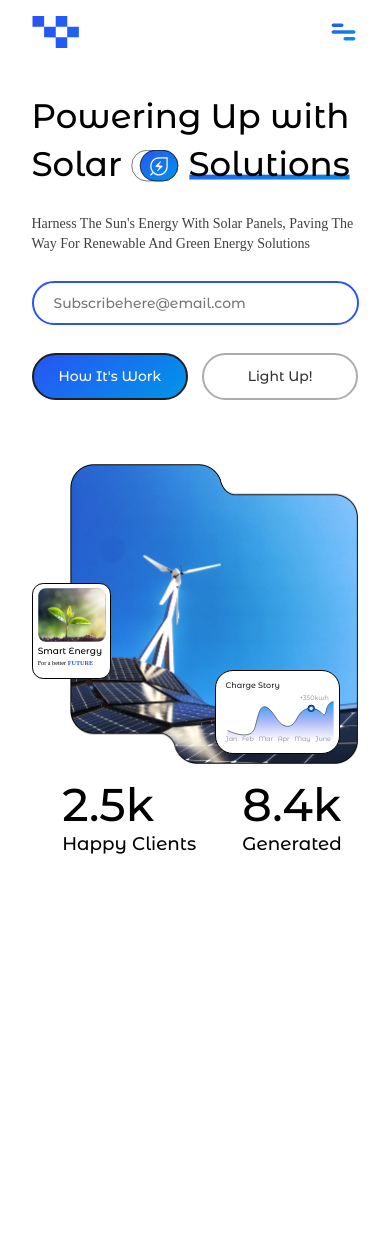
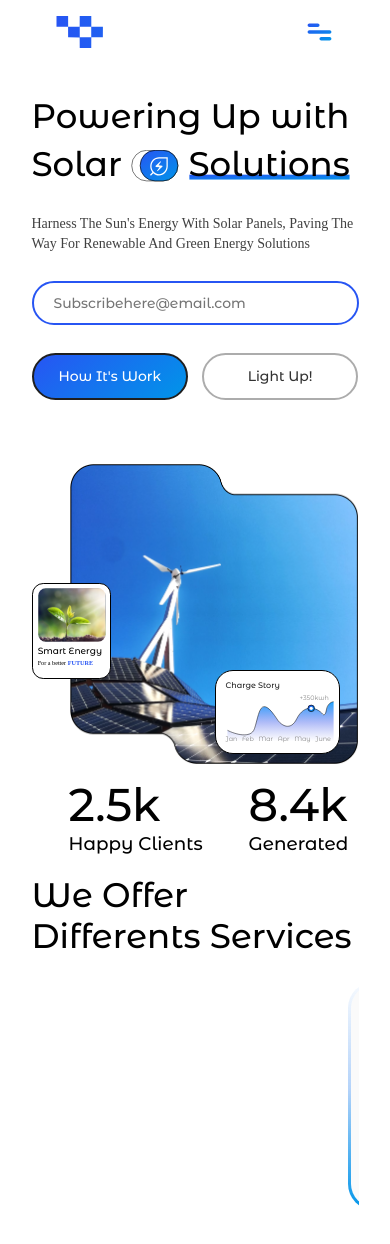
Before and after one commit to PurpleDiceTeam/trade-solar, a Vue app: page / in a window 390 px wide. Shown: the top 1244 px of the page. Before the commit the page ends 855 px from the top, so only its background shows below. Built offline with nearby package versions, Linux system fonts and the light colour scheme.

Commit message:
Add what we offer mobile

```diff
--- a/src/MobileView.vue
+++ b/src/MobileView.vue
@@ -1,12 +1,14 @@
 <script setup lang="ts">
 import NavBarMobile from './components/Navbar/NavBarMobile.vue'
 import HeroMainMobile from './components/HeroMain/HeroMainMobile.vue'
+import WhatWeOffer from './components/WhatWeOffer/WhatWeOffer.vue'
 </script>
 
 <template>
   <div>
     <NavBarMobile />
     <HeroMainMobile />
+    <WhatWeOffer />
   </div>
 </template>
 
--- a/src/components/HeroMain/HeroMainMobile.vue
+++ b/src/components/HeroMain/HeroMainMobile.vue
@@ -16,7 +16,8 @@ import PoweringUpStats from './PoweringUpStats.vue'
 <style scoped>
 div.statsContainer {
   display: flex;
-  margin-left: 60px;
+  width: 275px;
+  margin-left: 22px;
   box-sizing: border-box;
 }
 </style>
--- a/src/components/Navbar/NavBarMobile.vue
+++ b/src/components/Navbar/NavBarMobile.vue
@@ -14,6 +14,7 @@
   display: flex;
   width: 327px;
   padding: 16px 24px;
+  box-sizing: border-box;
   justify-content: space-between;
   align-items: center;
 }
--- a/src/components/WhatWeOffer/WhatWeOffer.vue
+++ b/src/components/WhatWeOffer/WhatWeOffer.vue
@@ -12,11 +12,13 @@ import WhatWeOfferArticle from './WhatWeOfferArticle.vue';
         text="Transform your space effortlessly with our expert solar panel installation services. Our dedicated team ensures a smooth integration process, optimizing energy efficiency and liberating you from conventional power sources." />
       <WhatWeOfferArticle title="Carbon-Neutral Living" iconUrl="Hand.svg" articleClass=""
         text="Be a climate change champion with our innovative CO2e compensation programs. When you choose Trade Solar, you actively contribute to offsetting carbon emissions, achieving carbon neutrality effortlessly." />
+      <WhatWeOfferArticle class="dummyArticle" title="Carbon-Neutral Living" iconUrl="Hand.svg" articleClass=""
+        text="Be a climate change champion with our innovative CO2e compensation programs. When you choose Trade Solar, you actively contribute to offsetting carbon emissions, achieving carbon neutrality effortlessly." />
     </div>
   </section>
 </template>
 
-<style>
+<style scoped>
 .whatWeOfferSection {
   height: 654px;
   padding: 12px 10vw 12px 10vw;
@@ -38,6 +40,10 @@ import WhatWeOfferArticle from './WhatWeOfferArticle.vue';
   align-items: center;
 }
 
+.whatWeOfferSection div .dummyArticle {
+  display: none;
+}
+
 @media only screen and (min-width: 1920px) {
   .whatWeOfferSection {
     height: 873.37px;
@@ -49,4 +55,31 @@ import WhatWeOfferArticle from './WhatWeOfferArticle.vue';
     margin-top: 30px;
   }
 }
+
+@media only screen and (max-width: 1200px) {
+  .whatWeOfferSection {
+    width: 327px;
+    padding: 0px;
+    box-sizing: border-box;
+  }
+
+  .whatWeOfferSection h1 {
+    font-size: 34px;
+    line-height: 40.8px;
+    margin: 20px 0px;
+    text-align: left;
+  }
+
+  .whatWeOfferSection div {
+    width: 327px;
+    height: 237.94px;
+    overflow-x: scroll;
+    box-sizing: border-box;
+    padding-left: 300px;
+  }
+
+  .whatWeOfferSection div .dummyArticle {
+    display: block;
+  }
+}
 </style>
--- a/src/components/WhatWeOffer/WhatWeOfferArticle.vue
+++ b/src/components/WhatWeOffer/WhatWeOfferArticle.vue
@@ -63,6 +63,7 @@ article p {
   letter-spacing: 0em;
   text-align: left;
   text-wrap: pretty;
+  text-transform: capitalize;
 }
 
 article div {
@@ -121,4 +122,40 @@ article div a {
     margin-bottom: -4px;
   }
 }
+
+@media only screen and (max-width: 1200px) {
+  article {
+    width: 280px;
+    min-width: 280px;
+    height: 227.94px;
+    box-sizing: border-box;
+    padding: 18px 14px;
+  }
+
+  article img.iconArticle {
+    width: 30.121px;
+    height: 27.317px;
+    margin: 0px 0px 6px 0px;
+  }
+
+  article h2 {
+    font-size: 12.041px;
+    line-height: 14.449px;
+    margin: 0px 0px 6px 0px;
+  }
+
+  article p {
+    font-size: 9.633px;
+    line-height: 15.412px;
+  }
+
+  article div a {
+    font-size: 12.041px;
+    line-height: 14.449px;
+  }
+
+  article div img {
+    width: 22px;
+  }
+}
 </style>
```
